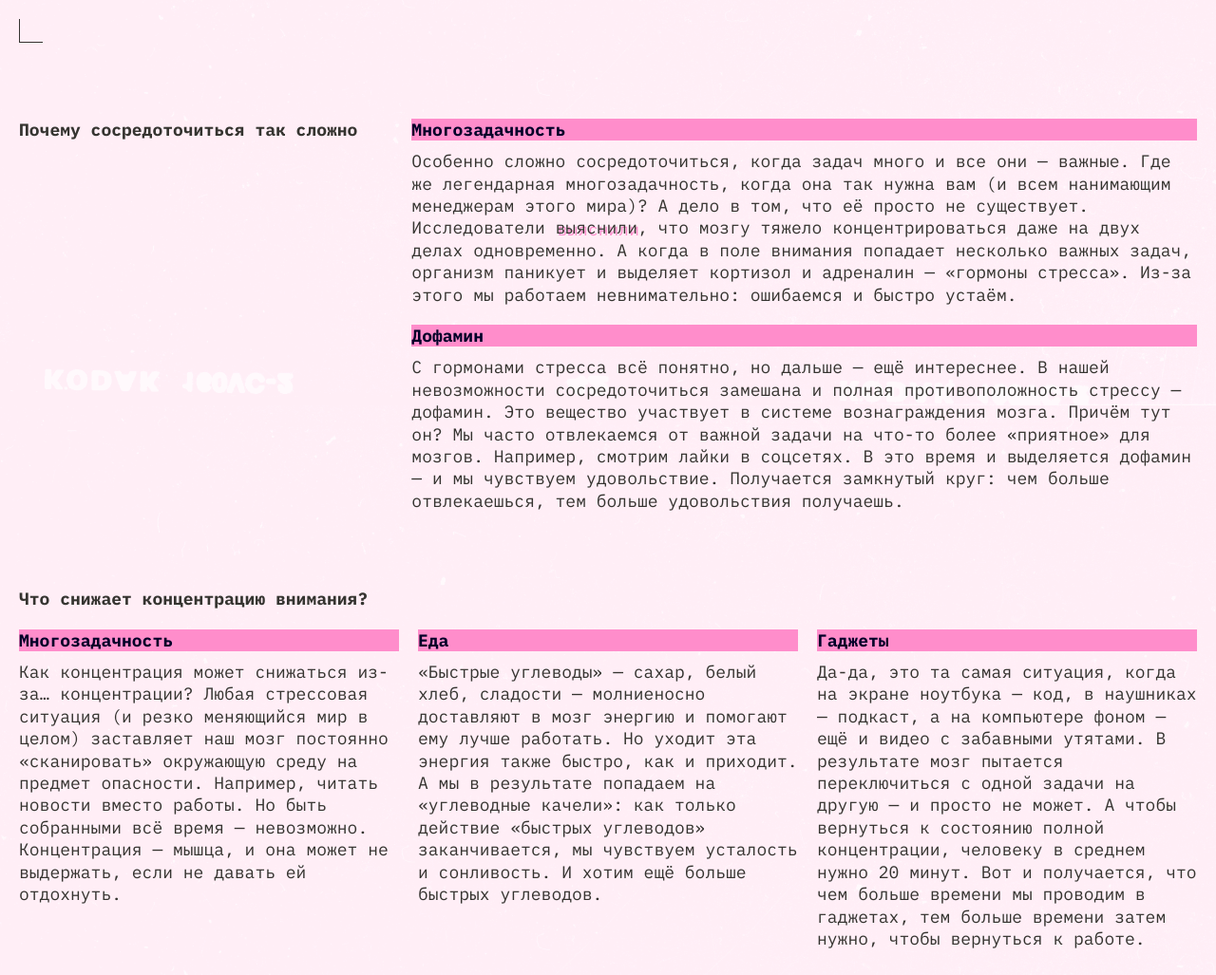
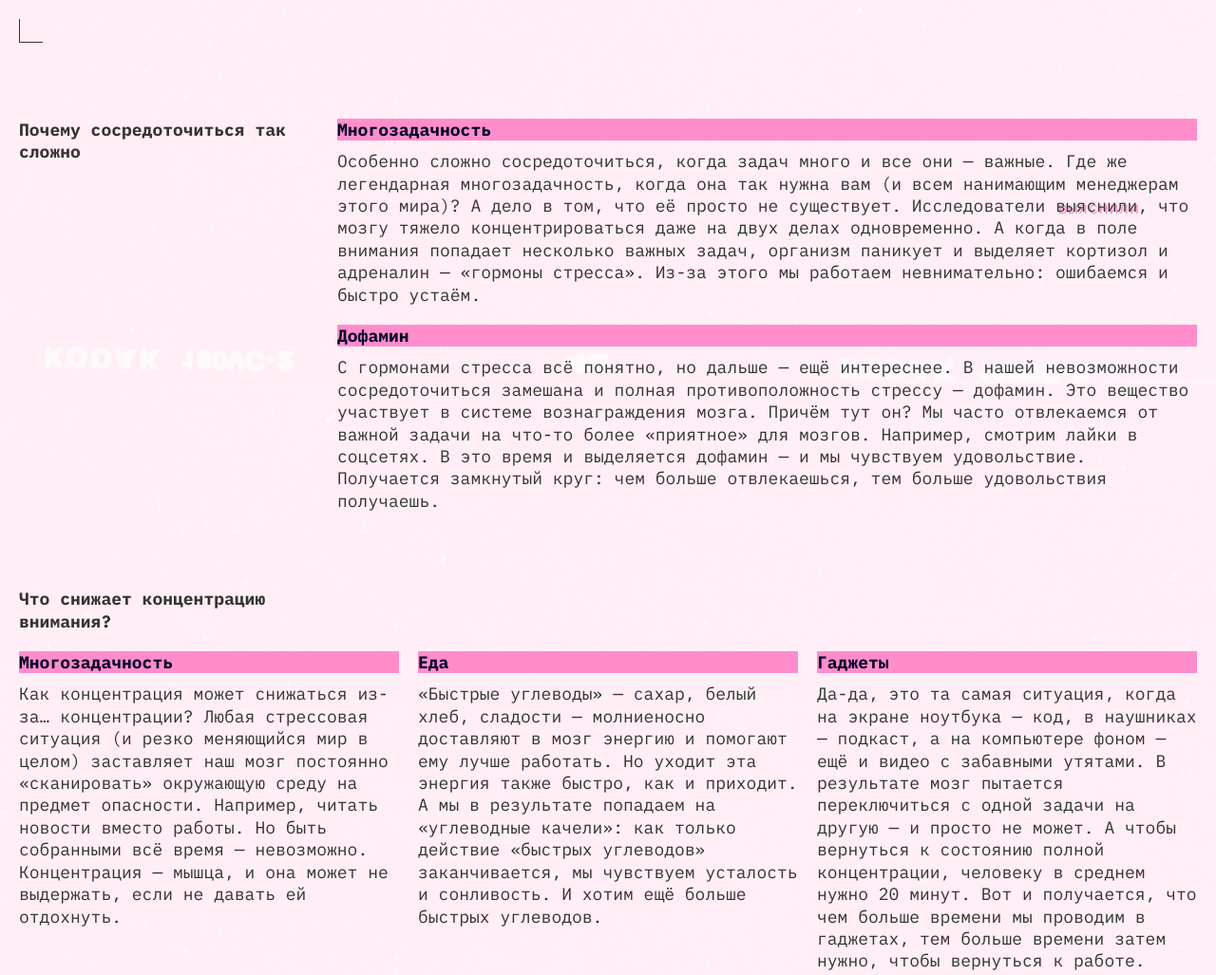
Before and after one commit to Silence1sGolden/slozhno-sosredotochitsya, a plain HTML site: page index.html in a window 1280 px wide. Shown: the part 700-1727 px from the top of the page at 95% size. Drawn offline with Linux system fonts and the light colour scheme.

```diff
--- a/styles/style.css
+++ b/styles/style.css
@@ -244,17 +244,12 @@
   }
 
   .section:not(:has(.section__picture)) {
-    grid-template-columns: repeat(3, 1fr);
+    grid-template-columns: 1fr 2fr;
   }
 
   .section_custom {
     grid-template-columns: clamp(236px, -6.625rem + 44.5313vw, 350px) 1fr;
     grid-template-rows: auto 1fr;
-  }
-
-  .section__list {
-    grid-column-start: 2;
-    grid-column-end: span 3;
   }
 
   .section__list_custom {
@@ -321,6 +316,10 @@
     inline-size: 491px;
   }
 
+  .section:not(:has(.section__picture)) {
+    grid-template-columns: min(100%, 315px) 2fr;
+  }
+
   .section__list_custom {
     grid-template-columns: repeat(3, 1fr);
     grid-auto-flow: column;
```
